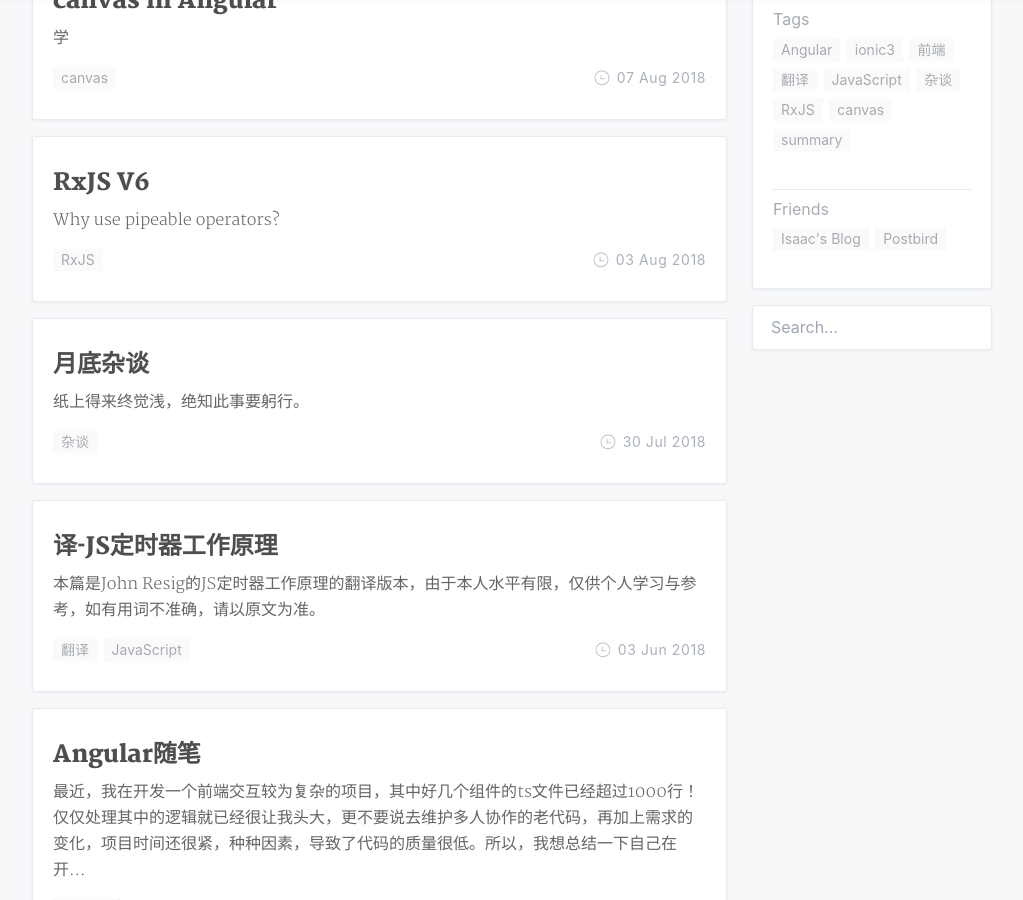
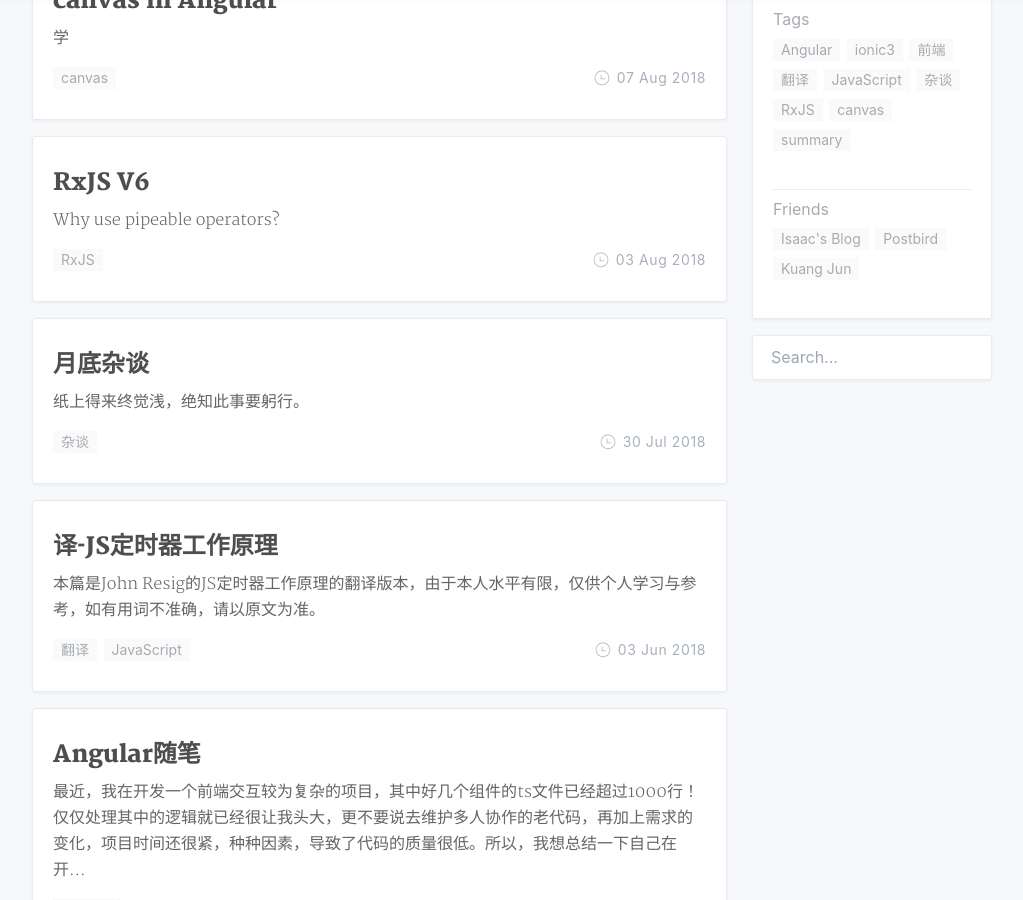
Before and after one commit to fattypiggy/fattypiggy.github.io, a Jekyll site: the page built from index.html, in a window 1280 px wide and 900 px high, scrolled down 728 px. Shown: the whole window, without its empty margins (128-1151 px from the left). Built offline with Jekyll 4.4.1, drawn with Linux system fonts in a browser that asks for light colours; nearby versions of some CDN libraries; the list of posts is cut into pages by our own code; a style sheet for code colours, icons or effects is not loaded.

Commit message:
add friend link - kuang jun

```diff
--- a/_config.yml
+++ b/_config.yml
@@ -62,6 +62,7 @@ recommend-condition-size: 12 # a tag will be recommended if the size of it is mo
 friends:
   "Isaac's Blog": '//isaacguan.github.io/'
   "Postbird": '//www.ptbird.cn/'
+  "Kuang Jun": '//crisjk.site/'
 
 # Build settings
 paginate: 6
```
